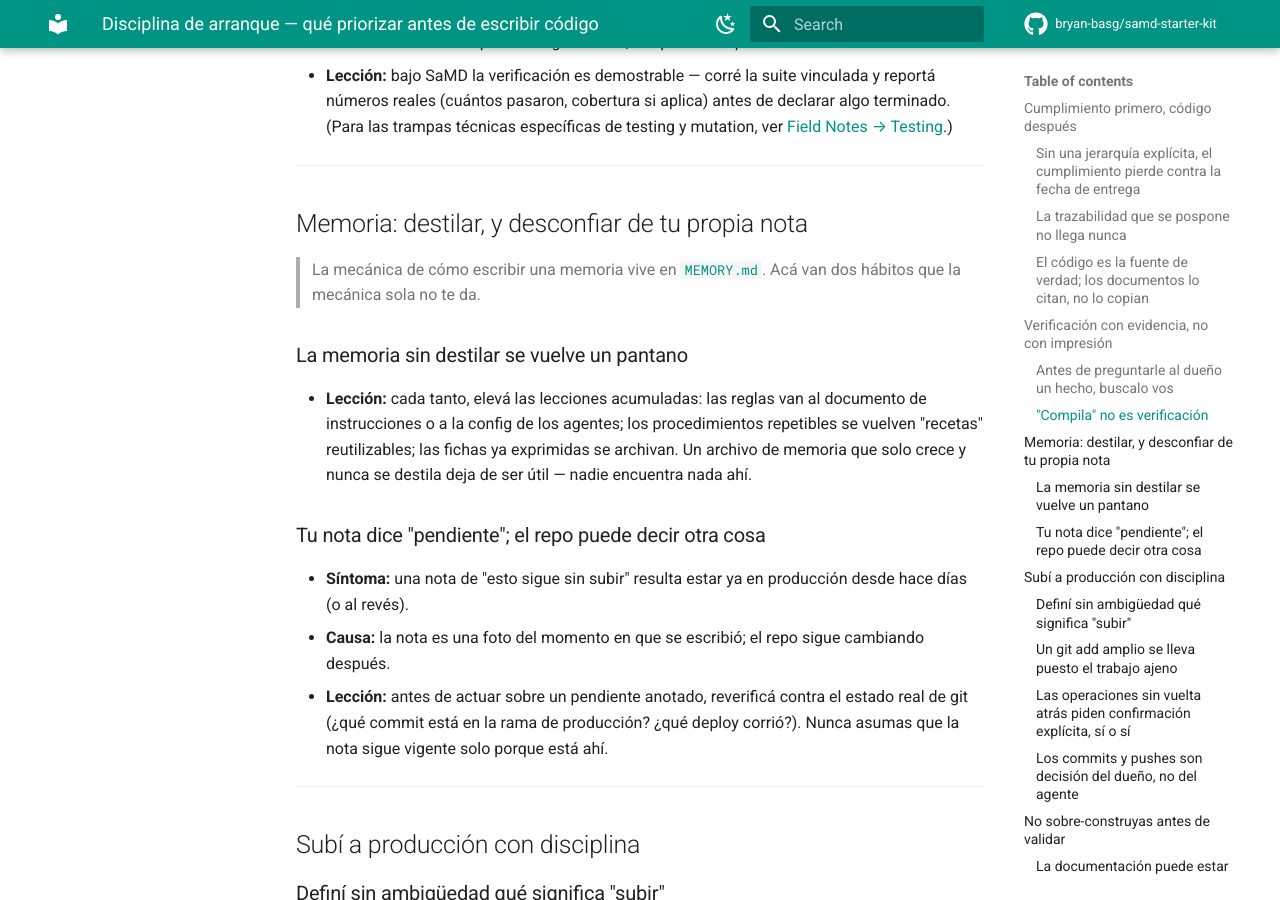
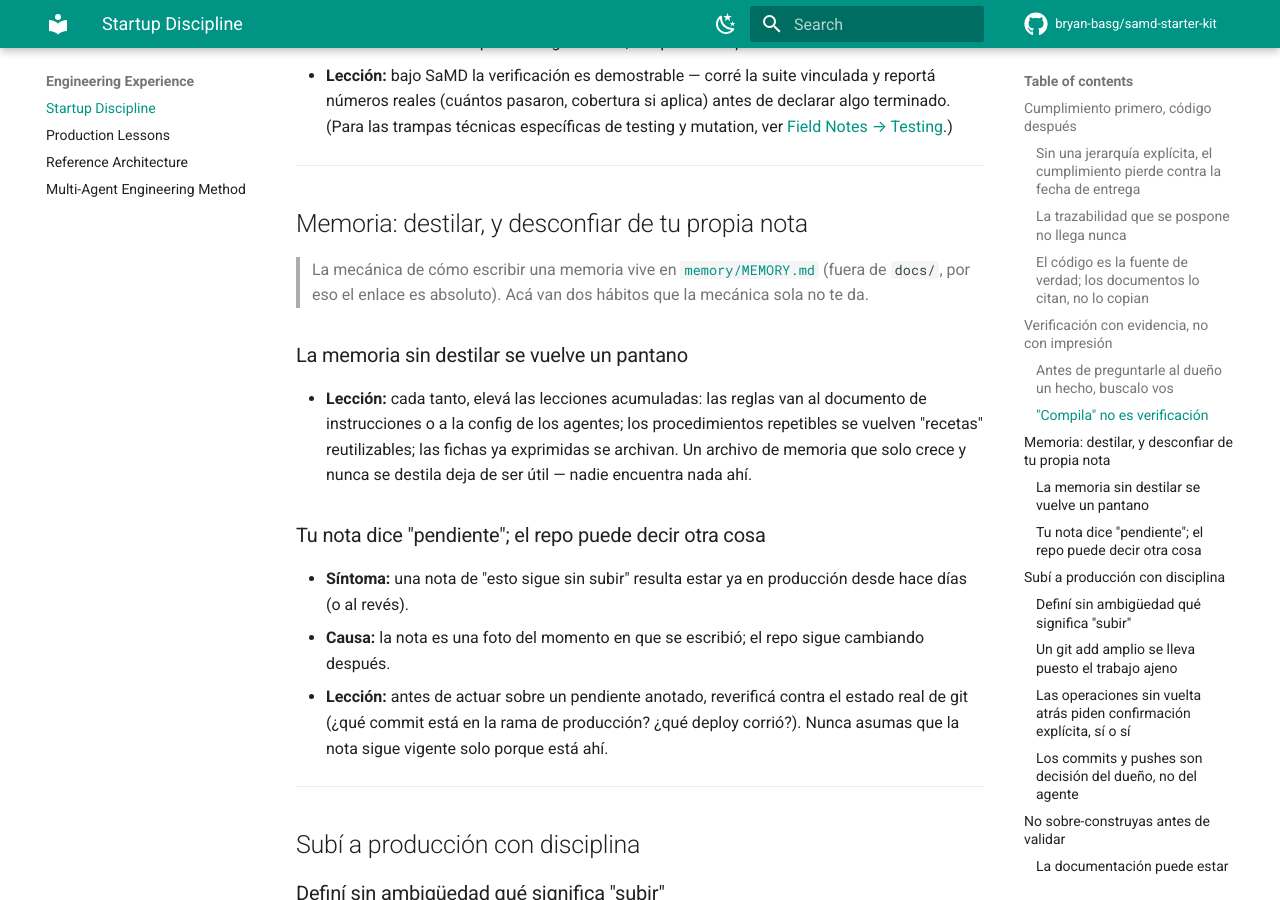
Before and after one commit to bryan-basg/samd-starter-kit, an MkDocs documentation site: the page built from docs/09_engineering_experience/STARTUP_DISCIPLINE.md, in a window 1280 px wide and 900 px high, scrolled down 1979 px. Built offline with MkDocs 1.6.1 and Material for MkDocs 9.7.7, drawn with Linux system fonts in a browser that asks for light colours; comment, search, counter and statistics services are not loaded.

Commit message:
fix(docs): corrige link relativo a memory/MEMORY.md que rompía mkdocs --strict
El workflow "Docs" (mkdocs build --strict) abortó: memory/ vive fuera de
docs_dir, así que un link relativo ahí no resuelve dentro del sitio generado.
El kit ya tenía la convención (GETTING_STARTED.md/ROADMAP.md) de usar enlaces
absolutos a GitHub para archivos fuera de docs/ — aplicada acá también.
De paso, agrega STARTUP_DISCIPLINE.md al nav de mkdocs.yml (Engineering
Experience) para que aparezca en el sitio navegable.

Verificado local: mkdocs build --strict, 0 warnings.

Co-Authored-By: Claude Opus 4.8 <noreply@anthropic.com>

```diff
--- a/docs/09_engineering_experience/STARTUP_DISCIPLINE.md
+++ b/docs/09_engineering_experience/STARTUP_DISCIPLINE.md
@@ -77,8 +77,10 @@ solo **Lección** cuando es una práctica que conviene adoptar de entrada, sin e
 
 ## Memoria: destilar, y desconfiar de tu propia nota
 
-> La mecánica de cómo escribir una memoria vive en [`MEMORY.md`](../../memory/MEMORY.md). Acá van
-> dos hábitos que la mecánica sola no te da.
+> La mecánica de cómo escribir una memoria vive en
+> [`memory/MEMORY.md`](https://github.com/bryan-basg/samd-starter-kit/blob/main/memory/MEMORY.md)
+> (fuera de `docs/`, por eso el enlace es absoluto). Acá van dos hábitos que la mecánica sola no te
+> da.
 
 ### La memoria sin destilar se vuelve un pantano
 
--- a/mkdocs.yml
+++ b/mkdocs.yml
@@ -168,6 +168,7 @@ nav:
       - Technical Debt Summary: 08_verification_and_audits/TECHNICAL_DEBT_SUMMARY.md
       - Technical Debt History: 08_verification_and_audits/TECHNICAL_DEBT_HISTORY.md
   - Engineering Experience:
+      - Startup Discipline: 09_engineering_experience/STARTUP_DISCIPLINE.md
       - Production Lessons: 09_engineering_experience/PRODUCTION_LESSONS.md
       - Reference Architecture: 09_engineering_experience/REFERENCE_ARCHITECTURE.md
       - Multi-Agent Engineering Method: 09_engineering_experience/MULTI_AGENT_ENGINEERING_METHOD.md
```
